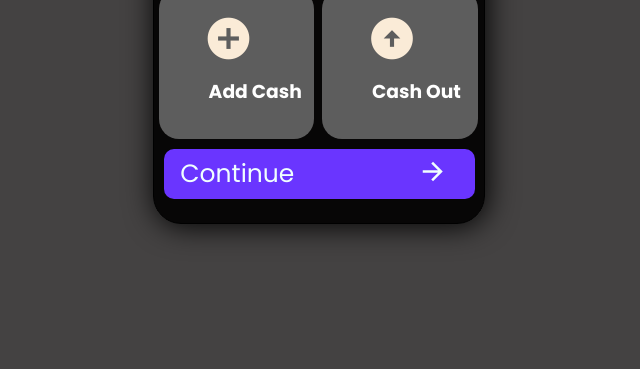
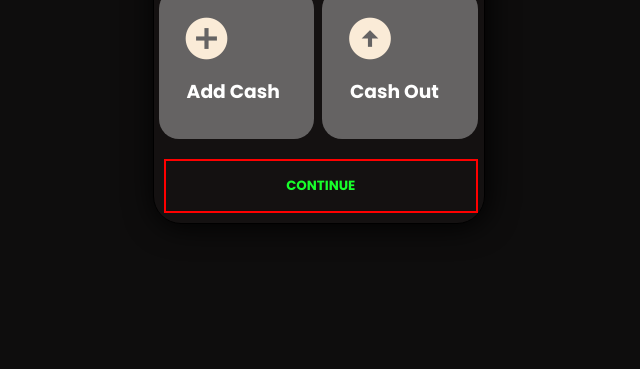
Before and after one commit to sulaiman0313/upi, a plain HTML site: page index.html in a window 1280 px wide. Shown: the part 431-800 px from the top of the page, without its empty margins (321-961 px from the left). Drawn offline with nearby package versions, Linux system fonts and the light colour scheme.

Commit message:
button animation not working

```diff
--- a/index.html
+++ b/index.html
@@ -45,10 +45,11 @@
                     </div>
                 </div>
             </div>
-            <div class="button">
-                <button><span>Continue</span> <i class="ri-arrow-right-line"></i> </button>
 
-        </div>
+            <button type="button"><span></span>Continue</button>
+
+
+
     </div>
 </body>
 
--- a/style.css
+++ b/style.css
@@ -10,13 +10,13 @@
     display: flex;
     justify-content: center;
     align-items: center;
-    background: rgb(68, 66, 66);
+    background: rgb(14, 13, 13);
 }
 .card{
     border: 1px solid;
     height: 510px;
     width: 26%;
-    background: rgba(0, 0, 0, 0.9);
+    background: rgba(22, 18, 18, 0.9);
     border-radius: 28px;
     box-shadow: 2px 2px 30px black;
 }
@@ -69,7 +69,7 @@
     display: flex;
     flex-direction: column;
     justify-content: center;
-    margin-left: 30px;
+    margin-left: 8px;
 
 
 }
@@ -95,23 +95,39 @@
     background: #6A35FF;
     transition: all 0.6s ease-in-out;
 }
-.button button{
-    /* border: 1px solid red; */
-    height: 50px;
-    margin-top: 10px;
-    margin-left: 10px;
-    width: 94%;
-    border-radius: 10px;
-    border: none;
-    background: #6A35FF;
-    color: azure;
+button{
+    position: relative;
+    width: 95%;
+    padding: 15px 0;
+    text-align: center;
+    margin: 20px 10px;
+    font-weight: bold;
+    border: 2px solid red;
+    color: rgb(24, 255, 43);
+    background: transparent;
+    cursor: pointer;
+    overflow: hidden;
+    text-transform: uppercase;
 
 }
 span{
-    font-size: 25px;
-    margin-left: -10px;
+    background: whitesmoke;
+
+    height: 0;
+    width: 100%;
+    position: absolute;
+    left: 0;
+    bottom: 0;
+    z-index: 0;
+    transition: 0.7s;
 }
-.button button .ri-arrow-right-line{
-    margin-left: 120px;
-    font-size: 30px;
+button:hover span{
+    height: 100%;
+
 }
+button:hover{
+    color: rgb(0, 0, 0);
+    font-weight: 600;
+    font-size: 18px;
+    transition: color 0.6s ease-in-out;
+}
```
